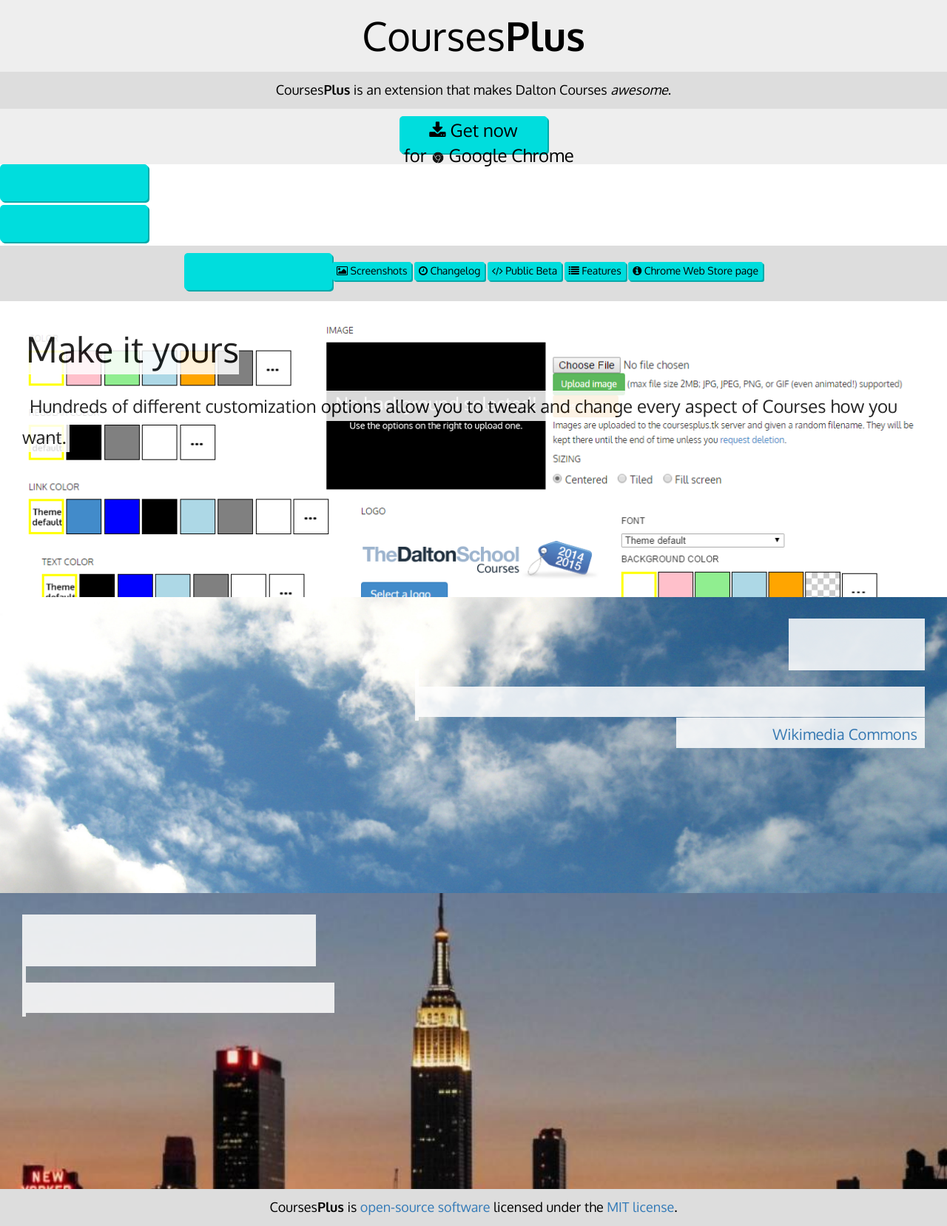
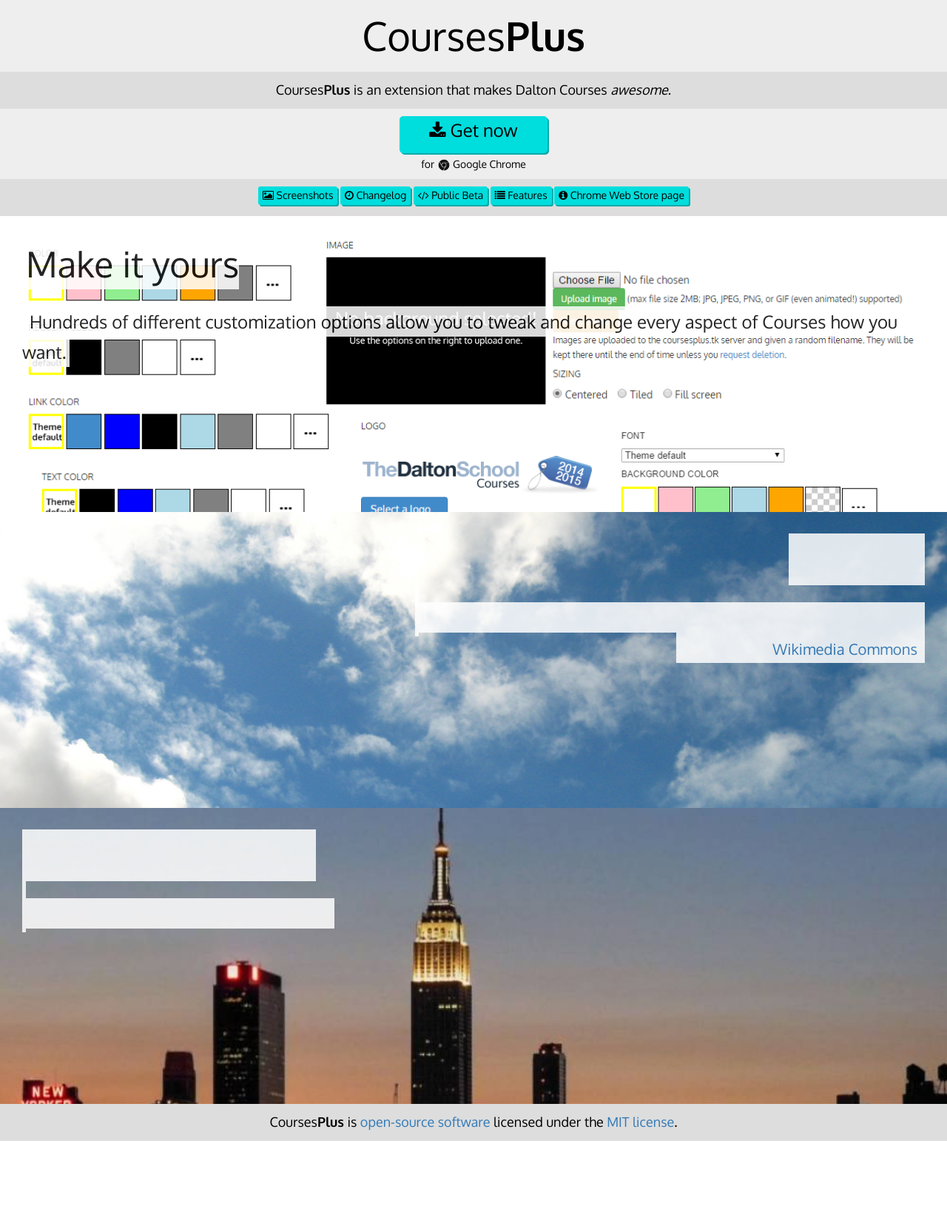
Before and after one commit to CoursesPlus/coursesplus.github.io, a Jekyll site: the page built from index.html, in a window 1280 px wide. Shown: the whole page at 74% size. Built offline with Jekyll 4.4.1, drawn with Linux system fonts in a browser that asks for light colours; after the commit the page ends 1542 px from its top, so only the background shows below that.

Commit message:
Fix what @nywillb broke

```diff
--- a/index.html
+++ b/index.html
@@ -7,7 +7,7 @@
 		Courses<strong>Plus</strong> is an extension that makes Dalton Courses <em>awesome</em>.
 	</section>
 	<section class="download">
-		<a href="./download" class="btn downloadBtn"><i class="fa fa-download"></i> Get now</button>
+		<a href="/download" class="btn downloadBtn"><i class="fa fa-download"></i> Get now</a>
 		<br />
 		<div class="browserInfo">
 			for <img src="img/chrome.png" class="chrome"/> Google Chrome
```
